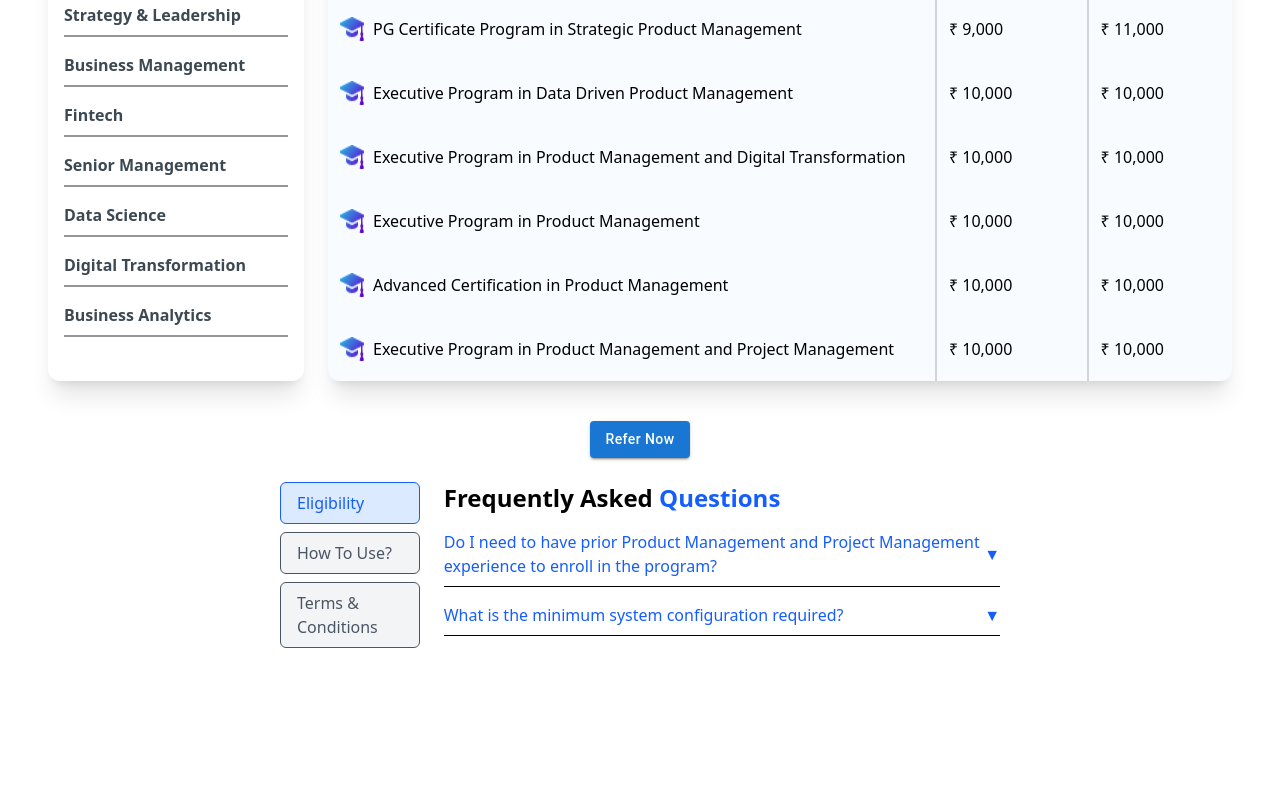
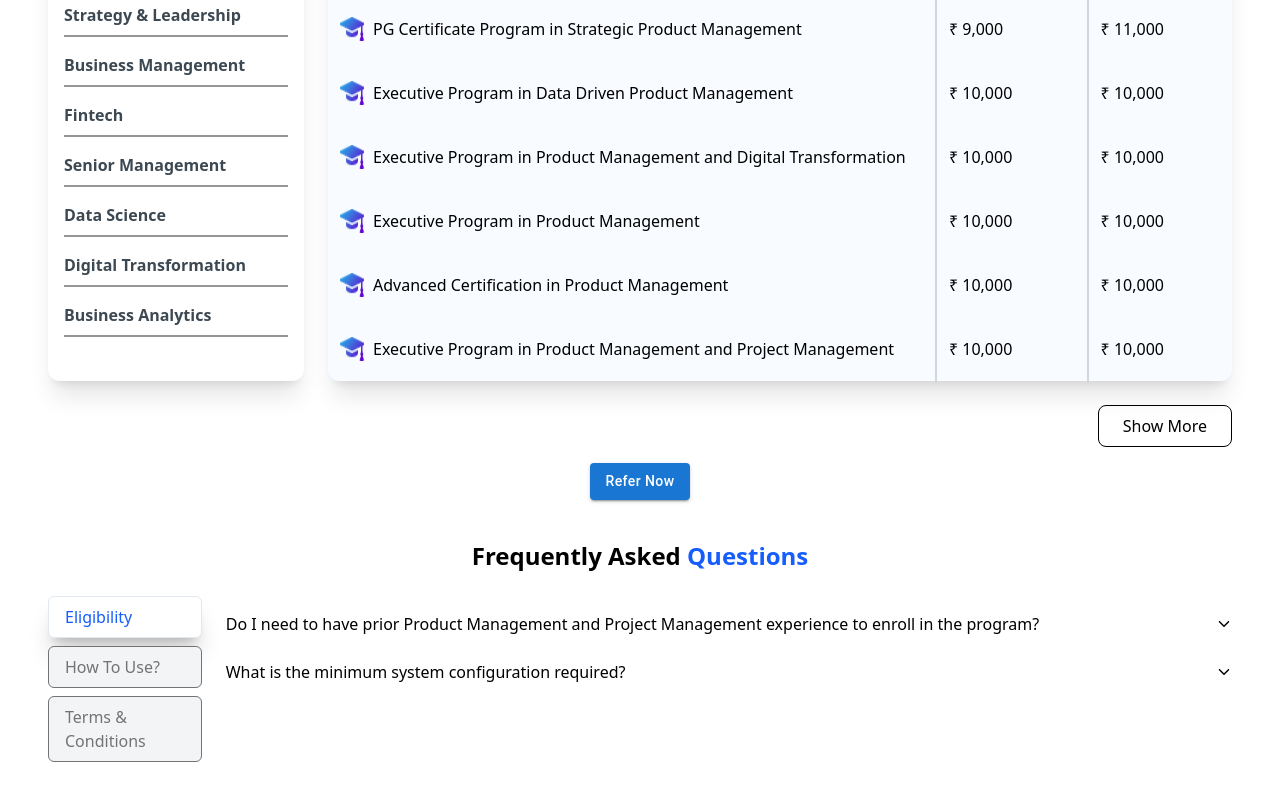
Before and after one commit to mubashirbappi5/Accredian-frontend-task-repo, a React (Vite) app: page / in a window 1280 px wide. Shown: the part 1581-2381 px from the top of the page. Before the commit the page ends 2253 px from the top, so only its background shows below. Built offline with nearby package versions, Linux system fonts and the light colour scheme.

Commit message:
Faq section Update git push

```diff
--- a/src/Component/Faqs.jsx
+++ b/src/Component/FAQSection.jsx
@@ -1,4 +1,5 @@
 import { useState } from "react";
+import { IoIosArrowDown, IoIosArrowUp } from "react-icons/io";
 
 const faqs = [
   {
@@ -31,16 +32,20 @@ export default function FAQSection() {
   const [openQuestion, setOpenQuestion] = useState(null);
 
   return (
-    <div className="flex space-x-6 p-6 max-w-3xl mx-auto">
+   <div className="my-10 container px-6 mx-auto">
+    <h2 className="text-2xl font-semibold text-center">
+          Frequently Asked <span className="text-blue-600">Questions</span>
+        </h2>
+     <div className="flex space-x-6 p-6  mx-auto">
       {/* Sidebar */}
       <div className="flex flex-col space-y-2">
         {faqs.map((item) => (
           <button
             key={item.category}
-            className={`px-4 py-2 border rounded-md text-left font-medium transition ${
+            className={`px-4 py-2 border border-[#737373] rounded-md text-left font-medium transition ${
               activeCategory === item.category
-                ? "bg-blue-100 text-blue-600"
-                : "bg-gray-100 text-gray-600"
+                ? " text-blue-600  bg-white shadow-xl shadow-[#0000002E] border border-[#E2E8F0]"
+                : "bg-gray-100 text-[#737373]"
             }`}
             onClick={() => setActiveCategory(item.category)}
           >
@@ -51,22 +56,20 @@ export default function FAQSection() {
 
       {/* FAQ Content */}
       <div className="w-full">
-        <h2 className="text-2xl font-semibold">
-          Frequently Asked <span className="text-blue-600">Questions</span>
-        </h2>
+
         <div className="mt-4 space-y-4">
           {faqs
             .find((item) => item.category === activeCategory)
             ?.questions.map((q, index) => (
-              <div key={index} className="border-b pb-2">
+              <div key={index} className=" pb-2">
                 <button
-                  className="text-blue-600 font-medium w-full text-left flex justify-between items-center"
+                  className={` ${openQuestion === index ? 'text-blue-500' : ''} font-medium w-full text-left flex justify-between items-center`}
                   onClick={() =>
                     setOpenQuestion(openQuestion === index ? null : index)
                   }
                 >
                   {q.question}
-                  <span>{openQuestion === index ? "▲" : "▼"}</span>
+                  <span>{openQuestion === index ? <IoIosArrowUp /> : <IoIosArrowDown />}</span>
                 </button>
                 {openQuestion === index && (
                   <p className="text-gray-700 mt-2">{q.answer}</p>
@@ -76,5 +79,6 @@ export default function FAQSection() {
         </div>
       </div>
     </div>
+   </div>
   );
 }
--- a/src/Component/ReferralBenefits.jsx
+++ b/src/Component/ReferralBenefits.jsx
@@ -110,6 +110,9 @@ export default function ReferralBenefits() {
 
         </div>
       </div>
+      <div className="flex justify-end px-6">
+        <button className="px-6 py-2 rounded-lg border">Show More</button>
+      </div>
       <div className="mt-4 flex justify-center">
       <Button variant="contained" style={{ textTransform: "capitalize" }}>Refer Now</Button>
           </div>
--- a/src/Page/Home.jsx
+++ b/src/Page/Home.jsx
@@ -1,5 +1,5 @@
 import Banner from "../Component/Banner";
-import FAQSection from "../Component/Faqs";
+import FAQSection from "../Component/FAQSection";
 import Header from "../Component/Header";
 import Navbar from "../Component/Navber";
 import Refer from "../Component/Refer";
```
